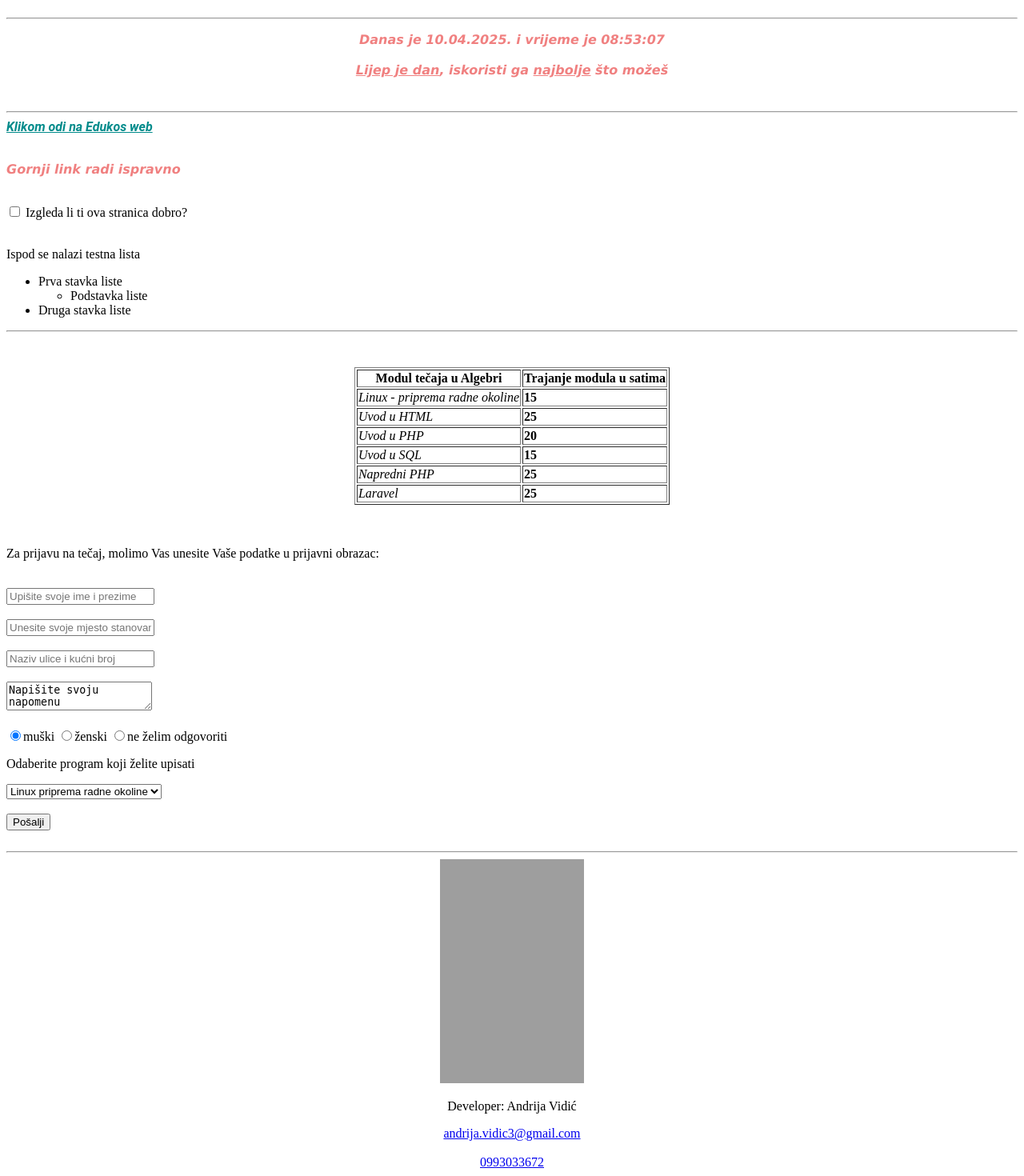
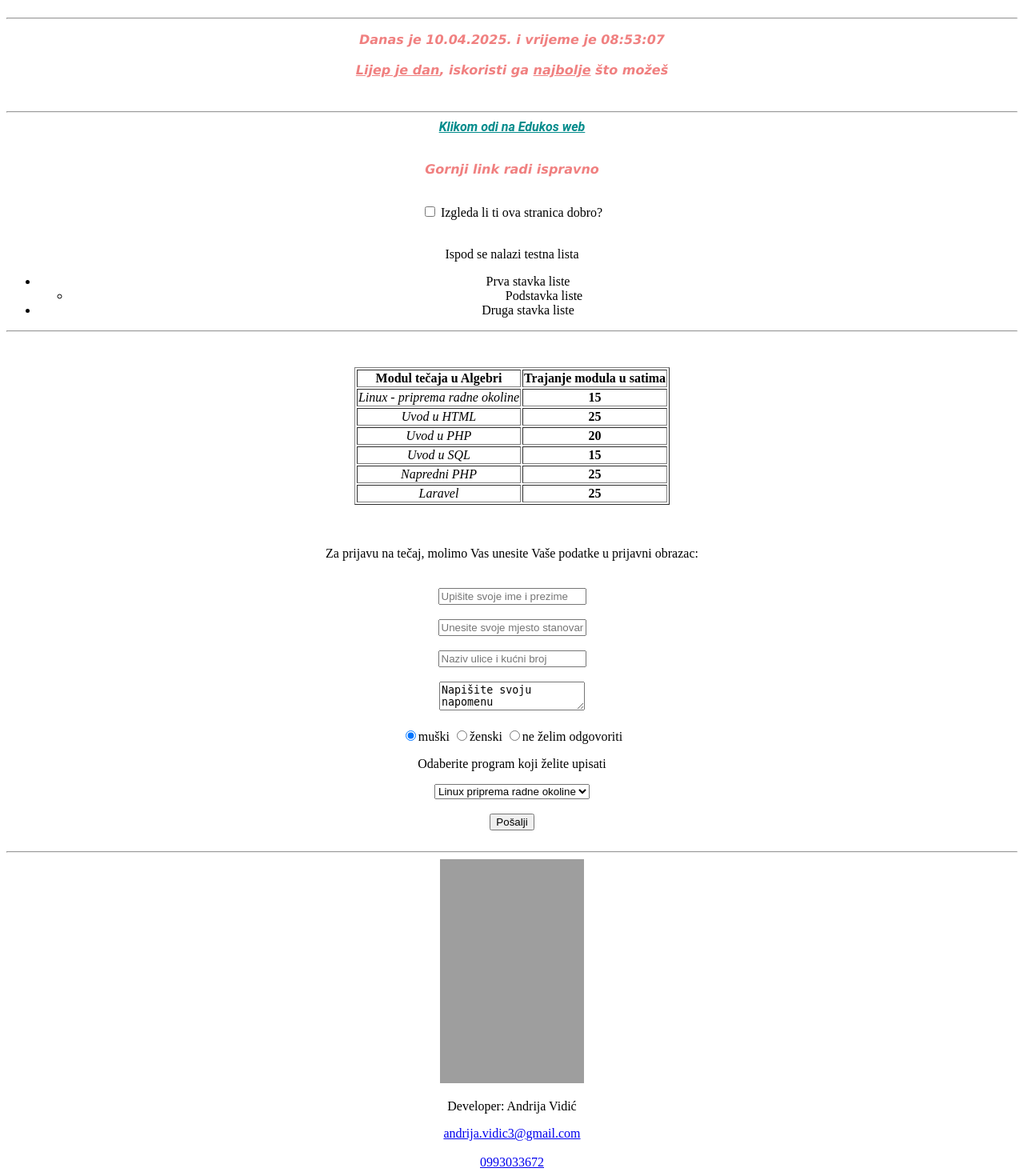
Before and after one commit to androvidic/testni-php-repozitorij, a PHP site: the page made by Test php localhost.php in a window 1280 px wide. Shown: the part 59-1529 px from the top of the page at 80% size. Run offline with PHP 8.4, Linux system fonts and the light colour scheme; grey boxes are pictures that could not be loaded.

Commit message:
centriran je sadržaj stranice

```diff
--- a/Test php localhost.php
+++ b/Test php localhost.php
@@ -51,7 +51,7 @@ echo $greeting . ", Dobrodošli na moju testnu PHP - HTML stranicu!";
     <br>
     </div>
     <hr>
-    <aside>
+    <div style="text-align: center;">
 
          <a class="tekst-1" href="https://www.edukos-instrukcije.hr" target="_blank">Klikom odi na Edukos web</a>
 
@@ -72,11 +72,11 @@ echo $greeting . ", Dobrodošli na moju testnu PHP - HTML stranicu!";
 <li>Druga stavka liste</li>
 
 </ul>
-
+</div>
 <hr>
 <br>
 <br>
-    <table border "2" align="center">
+    <table border "2" align="center" style="text-align: center;">
         <tr>
             <th>Modul tečaja u Algebri</th>
              <th>Trajanje modula u satima</th>
@@ -107,9 +107,9 @@ echo $greeting . ", Dobrodošli na moju testnu PHP - HTML stranicu!";
     </table>
     <br>
     <br>
-<p>Za prijavu na tečaj, molimo Vas unesite Vaše podatke u prijavni obrazac:</p>
+<p style="text-align: center;">Za prijavu na tečaj, molimo Vas unesite Vaše podatke u prijavni obrazac:</p>
 <br>
-    <form method="post" action="spremiPodatke.php">
+    <form method="post" action="spremiPodatke.php" style="text-align: center;">
     <input type="text" name="Vaše ime i prezime" placeholder="Upišite svoje ime i prezime">
     <br>
     <br>
```
